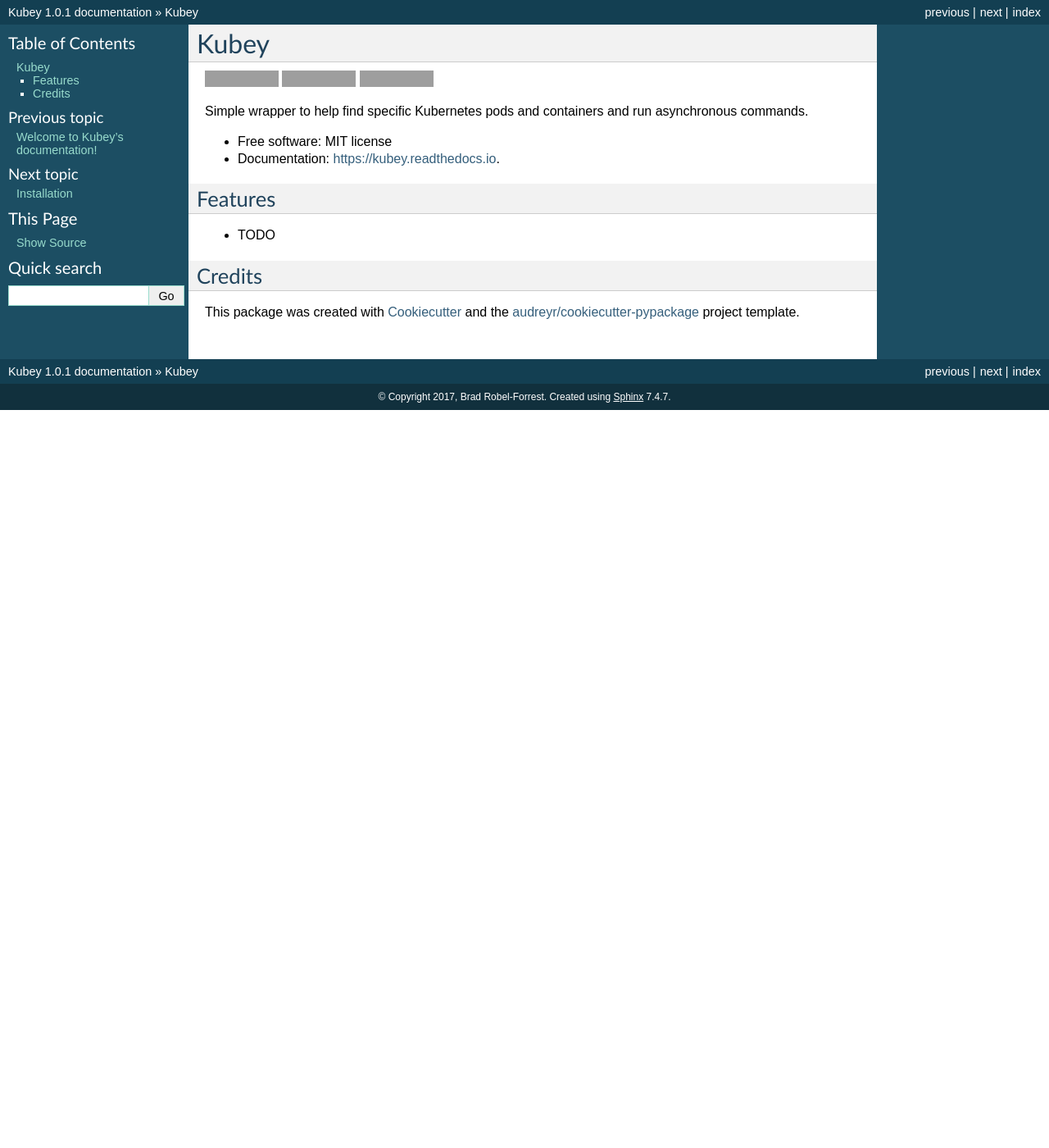
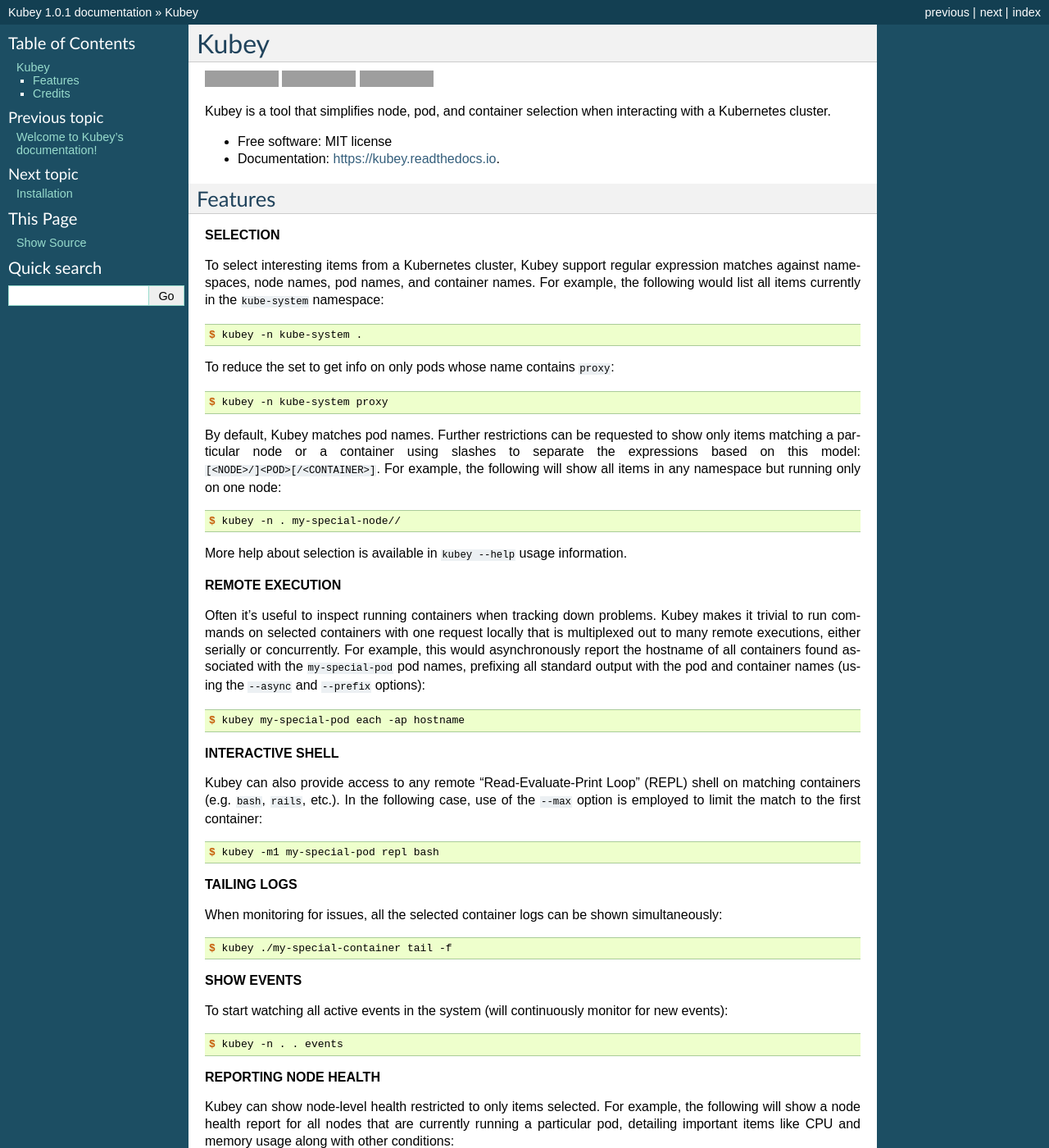
Before and after one commit to bradrf/kubey, a Sphinx documentation site: the page built from docs/readme.rst, in a window 1280 px wide and 1400 px high. Shown: the whole window at 82% size. Built offline with Sphinx 7.4.7, drawn with Linux system fonts in a browser that asks for light colours; pages that are not in the unit, such as notebooks, are missing from menus; some of the changed text lies outside the part shown; grey boxes are pictures that could not be loaded.

Commit message:
first pass at top level docs

```diff
--- a/README.rst
+++ b/README.rst
@@ -14,17 +14,97 @@
         :alt: Documentation Status
 
 
-Simple wrapper to help find specific Kubernetes pods and containers and run asynchronous commands.
-
+Kubey is a tool that simplifies node, pod, and container selection when interacting with a
+Kubernetes cluster.
 
 * Free software: MIT license
 * Documentation: https://kubey.readthedocs.io.
 
-
 Features
 --------
 
-* TODO
+**SELECTION**
+
+To select interesting items from a Kubernetes cluster, Kubey support regular expression matches
+against namespaces, node names, pod names, and container names. For example, the following would
+list all items currently in the ``kube-system`` namespace:
+
+.. code-block:: console
+
+    $ kubey -n kube-system .
+
+To reduce the set to get info on only pods whose name contains ``proxy``:
+
+.. code-block:: console
+
+    $ kubey -n kube-system proxy
+
+By default, Kubey matches pod names. Further restrictions can be requested to show only items
+matching a particular node or a container using slashes to separate the expressions based on this
+model: ``[<NODE>/]<POD>[/<CONTAINER>]``. For example, the following will show all items in any
+namespace but running only on one node:
+
+.. code-block:: console
+
+    $ kubey -n . my-special-node//
+
+More help about selection is available in ``kubey --help`` usage information.
+
+**REMOTE EXECUTION**
+
+Often it's useful to inspect running containers when tracking down problems. Kubey makes it trivial
+to run commands on selected containers with one request locally that is multiplexed out to many
+remote executions, either serially or concurrently. For example, this would asynchronously report
+the hostname of all containers found associated with the ``my-special-pod`` pod names, prefixing all
+standard output with the pod and container names (using the ``--async`` and ``--prefix`` options):
+
+.. code-block:: console
+
+    $ kubey my-special-pod each -ap hostname
+
+**INTERACTIVE SHELL**
+
+Kubey can also provide access to any remote "Read-Evaluate-Print Loop" (REPL) shell on matching
+containers (e.g. ``bash``, ``rails``, etc.). In the following case, use of the ``--max`` option is
+employed to limit the match to the first container:
+
+.. code-block:: console
+
+     $ kubey -m1 my-special-pod repl bash
+
+**TAILING LOGS**
+
+When monitoring for issues, all the selected container logs can be shown simultaneously:
+
+.. code-block:: console
+
+     $ kubey ./my-special-container tail -f
+
+**SHOW EVENTS**
+
+To start watching all active events in the system (will continuously monitor for new events):
+
+.. code-block:: console
+
+     $ kubey -n . . events
+
+**REPORTING NODE HEALTH**
+
+Kubey can show node-level health restricted to only items selected. For example, the following will
+show a node health report for all nodes that are currently running a particular pod, detailing
+important items like CPU and memory usage along with other conditions:
+
+.. code-block:: console
+
+     $ kubey my-special-pod health
+
+**WEBUI LINK**
+
+To show links to selected items in the Kubernetes WebUI:
+
+.. code-block:: console
+
+     $ kubey my-special-pod webui
 
 Credits
 ---------
```
Also changed, not shown: docs/kubey.rst (+87 -15 lines).
